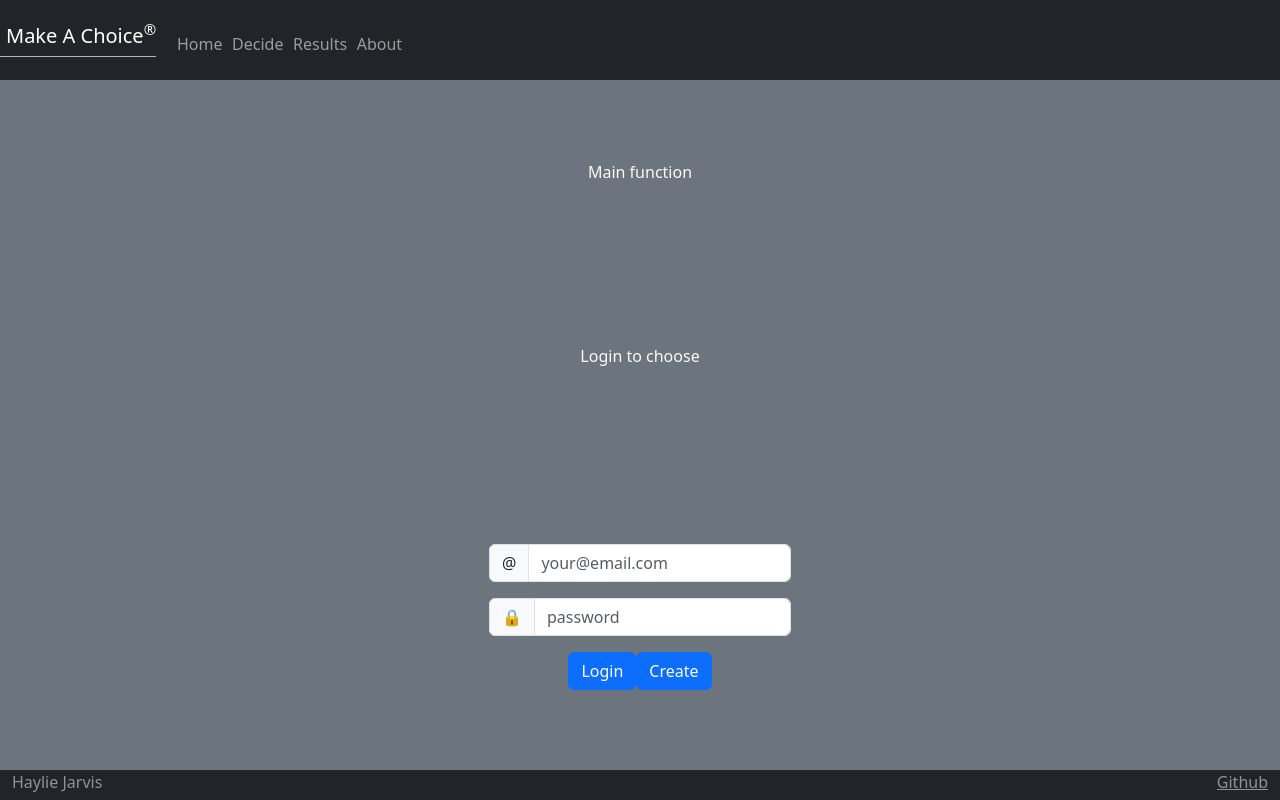
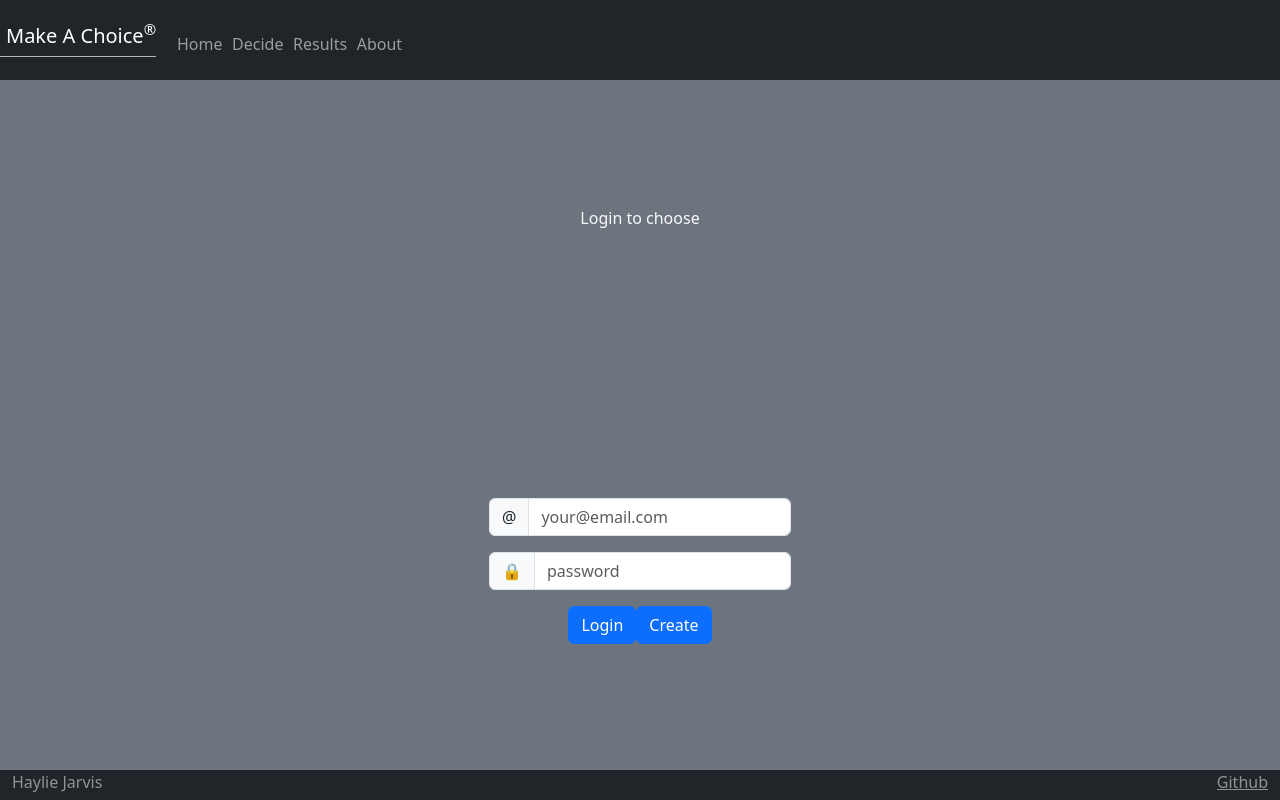
Before and after one commit to hayliej/cs260startup, a React (Vite) app: page / in a window 1280 px wide. Built offline with nearby package versions, Linux system fonts and the light colour scheme.

Commit message:
login done

```diff
--- a/src/login/login.jsx
+++ b/src/login/login.jsx
@@ -1,8 +1,41 @@
 import React, { useState } from "react";
+import { useNavigate } from 'react-router-dom';
 
 export function Login({userName}) {
     const [uName, setUName] = useState(userName);
+    const navigate = useNavigate();
+    const loggedIn = (
+        <div id="playControls">
+          <div id="playerName"></div>
+          <button type="button" className="btn btn-primary" onClick={play}>Play</button>
+          <button type="button" className="btn btn-secondary" onClick={logout}>Logout</button>
+        </div>
+      )
+    const loggedOut = (
+        <div id="loginControls">
+        <div className="input-group mb-3">
+          <span className="input-group-text">@</span>
+          <input className="form-control" type="text" id="userName" placeholder="your@email.com" text={uName}>
+            </input>
+        </div>
+        <div className="input-group mb-3">
+          <span className="input-group-text">🔒</span>
+          <input className="form-control" type="password" id="userPassword" placeholder="password" />
+        </div>
+        <button type="button" className="btn btn-primary" onClick={loginUser}>Login</button>
+        <button type="button" className="btn btn-primary" onClick={createUser}>Create</button>
+      </div>
+      )
 
+    function authorized(){
+        console.log("running")
+        if (uName){
+            return loggedIn;
+        } else {
+            return loggedOut;
+        }
+    }
+    const [youIn, setYouIn] = useState(authorized);
 
       async function loginUser() {
         loginOrCreate(`/api/auth/login`);
@@ -41,9 +74,11 @@ export function Login({userName}) {
 
       function logout() {
         localStorage.removeItem('userName');
+        setUName(null);
+        setYouIn(loggedOut);
         fetch(`/api/auth/logout`, {
           method: 'delete',
-        }).then(() => (window.location.href = '/'));
+        }).then(() => navigate('/'));
       }
 
       async function getUser(email) {
@@ -65,9 +100,9 @@ export function Login({userName}) {
         }
       }
     return (
-    <main className='container-fluid bg-secondary text-center'>Main function
+    <main className='container-fluid bg-secondary text-center'>
       <p>Login to choose</p>
-      {!userName && (
+      {/* {!userName && (
         <div id="loginControls">
         <div className="input-group mb-3">
           <span className="input-group-text">@</span>
@@ -81,16 +116,16 @@ export function Login({userName}) {
         <button type="button" className="btn btn-primary" onClick={loginUser}>Login</button>
         <button type="button" className="btn btn-primary" onClick={createUser}>Create</button>
       </div>
-      )}
+      )} */}
 
-    {userName && (
+    {/* {userName && (
       <div id="playControls">
         <div id="playerName"></div>
         <button type="button" className="btn btn-primary" onClick={play}>Play</button>
         <button type="button" className="btn btn-secondary" onClick={logout}>Logout</button>
       </div>
-    )}
-
+    )} */}
+    <div>{youIn}</div>
       <div className="modal fade" id="msgModal" tabIndex="-1">
   <div className="modal-dialog modal-dialog-centered">
     <div className="modal-content text-dark">
```
